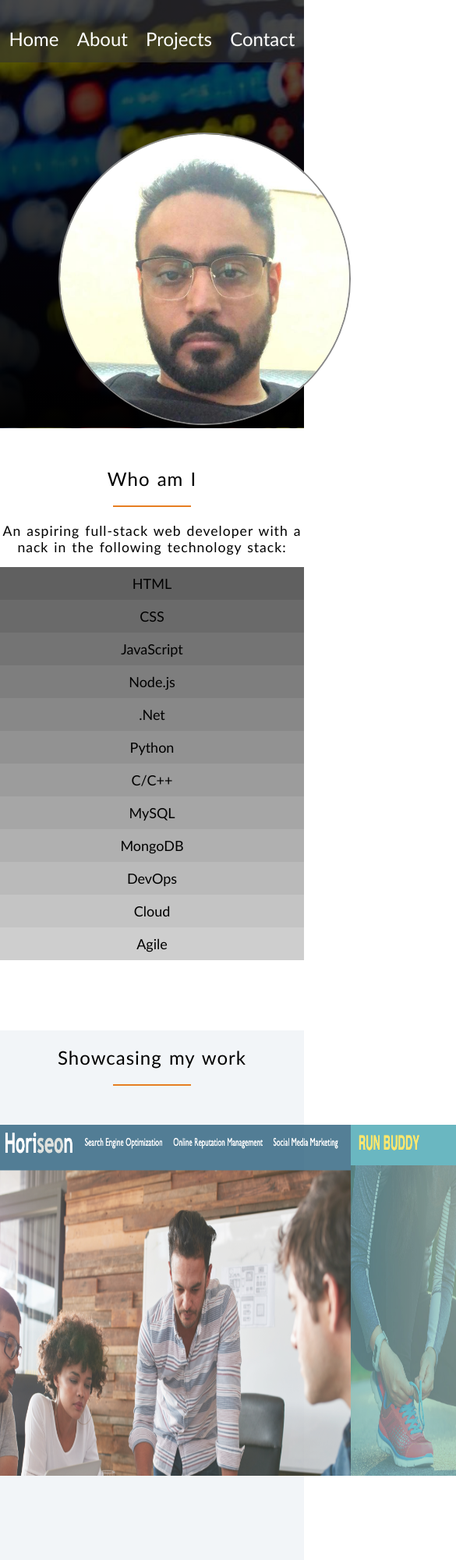
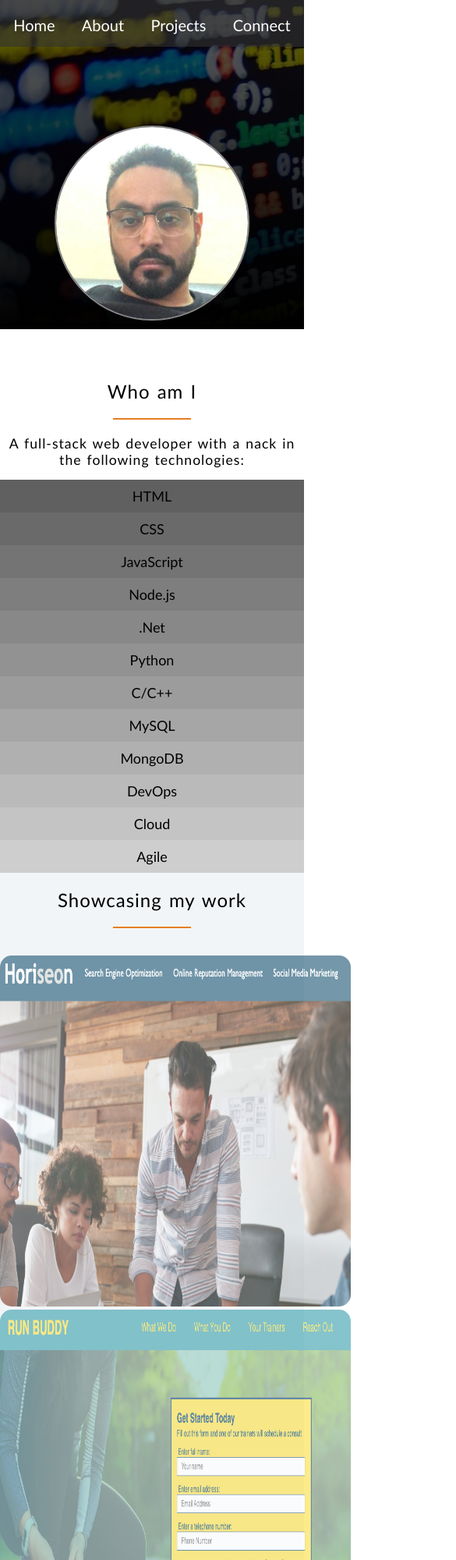
Before and after one commit to neetsabharwal/Portfolio, a plain HTML site: page index.html in a window 390 px wide. Shown: the top 2000 px of the page at 78% size, 585 px wide, since content can reach past the window. Drawn offline with Linux system fonts and the light colour scheme; files whose address does not match are found by name.

Commit message:
final changes

```diff
--- a/assets/css/styles.css
+++ b/assets/css/styles.css
@@ -8,8 +8,9 @@ a{
     text-decoration: none;
 }
 
-section{
-    padding: 20px 0px;
+body{
+    display: flex;
+    flex-direction: column;
 }
 
 h2{
@@ -44,7 +45,7 @@ h3{
 
 @keyframes anime {
     from {
-        background-position: 0 100%;
+        background-position: 0 110%;
       }
       to {
         background-position: 0 0;
@@ -59,6 +60,7 @@ header{
     height: 65vh;
     animation: anime 20s linear infinite;
     margin-bottom: 30px;
+    display: flex;
 }
 
 nav{
@@ -94,6 +96,11 @@ nav ul li a:hover{
     transition: 0.05s;
 }
 
+#img-div{
+    display: flex;
+    flex-shrink: 1;
+}
+
 #head-shot{
     border-radius: 375px;
     height: 375px;
@@ -107,14 +114,12 @@ nav ul li a:hover{
 
 #second-section{
     background-color: #fff;
-    height: 88vh;
 }
 
 #tech-stack{
     display: flex;
     flex-direction: column;
     text-align: center;
-    margin-top: 10px;
 }
 
 .tech{
@@ -178,29 +183,45 @@ nav ul li a:hover{
 
 #third-section{
     background-color: rgb(242, 245, 248);
-    height: 90vh;
+    padding-top: 20px;
+    padding-bottom: 35px;
 }
 
 #proj-imgs{
     display: flex;
     justify-content: space-around;
-    padding-top: 30px;
+    padding-top: 15px;
+    flex-wrap: wrap;
 }
 
 .projectimage{
     height: 450px;
     width: 450px;
-    opacity: 0.80;
+    opacity: 0.65;
+    border-radius: 15px;
 }
 
 .projectimage:hover{
     opacity: 1;
-    transform: scale(1.03);
+    transform: scale(1.08);
+    border-radius: 5px;
+}
+
+#flex1{
+    flex-shrink: 0;
+}
+
+#flex2{
+    flex-shrink: 0;
+}
+
+#flex3{
+    flex-shrink: 0;
 }
 
 #fourth-section{
     background-color: #fff;
-    height: 65vh;
+    padding: 20px 0;
 }
 
 label{
@@ -258,9 +279,10 @@ textarea{
 
 footer{
     background-color: #333;
-    padding: 40px;
+    padding: 20px;
     font-size: 80%;
-    position: relative;
+    display: flex;
+    flex-direction: column;
 }
 
 .social-links ul{
@@ -317,3 +339,57 @@ footer p{
 footer p:hover{
     color: #fff;
 }
+
+@media screen and (max-width: 1000px){
+    #head-shot{
+        border-radius: 250px;
+        height: 250px;
+        width: 250px;
+        object-fit:cover;
+        position: relative;
+        margin-top: 150px;
+        margin-left: 50px;
+    }
+    header{
+        height: 50vh;
+    }
+    nav ul li a{
+        font-size: 20px;
+    }
+    nav{
+        height: 60px;
+    }
+    nav ul{
+        margin-top: 20px;
+    }
+    #third-section{
+        padding-top: 20px;
+    }
+}
+
+@media screen and (max-width: 600px) {
+
+    #img-div{
+        margin: auto;
+    }
+
+    #head-shot{
+        position: static;
+        margin: auto;
+        margin-top: 150px;
+    }
+
+    #second-section{
+        margin-top: 35px;
+    }
+
+    #third-section{
+        padding-top: 20px;
+    }
+}
+
+@media screen and (max-width: 780px){
+    .social-links ul{
+        padding-top: 10px;
+    }
+}
--- a/index.html
+++ b/index.html
@@ -20,18 +20,20 @@
                         <a href="#third-section">Projects</a>
                     </li>
                     <li>
-                        <a href="#fourth-section">Contact</a>
+                        <a href="#fourth-section">Connect</a>
                     </li>
                 </ul>
             </nav>
-            <img src="./assets/images/headshot.jpeg" alt="A head shot of Gurneet in a pair of spectacles wearing a black sweatshirt." id="head-shot">
+            <div id="img-div">
+                <img src="./assets/images/headshot.jpeg" alt="A head shot of Gurneet in a pair of spectacles wearing a black sweatshirt." id="head-shot">
+            </div>
         </header>
         <section id="second-section">
             <div>
                 <h2>Who am I</h2>
             </div>
             <div>
-                <h3>An aspiring full-stack web developer with a nack in the following technology stack:</h3>
+                <h3>A full-stack web developer with a nack in the following technologies:</h3>
             </div>
             <div id="tech-stack">
                 <div class="tech" id="t1">
@@ -77,13 +79,13 @@
                 <h2>Showcasing my work</h2>
             </div>
             <div id="proj-imgs">
-                    <div>
+                    <div id="flex1">
                         <a href="https://neetsabharwal.github.io/Week_1_Challenge_Horiseon/"><img src="./assets/images/Horiseon.png" class="projectimage"></a>
                     </div>
-                    <div>
+                    <div id="flex2">
                         <a href="https://neetsabharwal.github.io/Module_1_Run_Buddy/"><img src="./assets/images/Run-Buddy.png" class="projectimage"></a>
                     </div>
-                    <div>
+                    <div id="flex3">
                         <a href="#third-section"><img src="./assets/images/dummy.jpeg" class="projectimage"></a>
                     </div>
             </div>
@@ -93,7 +95,7 @@
                 <h2>Happy to hear from you</h2>
             </div>
             <div>
-                <form method="post" action="#" class="contact-form">
+                <form class="contact-form">
                     <div>
                         <div>
                             <label for="name">Name</label>
@@ -118,10 +120,7 @@
                     </div>
                     <div>
                         <div>
-                            <label>&nbsp;</label>
-                        </div>
-                        <div>
-                            <a href="#home"><button class="submit">Send it!</button></a>
+                            <button class="submit">Send it!</button>
                         </div>
                     </div>
                 </form>
@@ -130,7 +129,7 @@
         <footer>
             <div class="foot-note">
                 <p>
-                    Created by Gurneet! An aspiring Full Stack Developer!!
+                    Phone: 647-638-6530 | Email: neetsabharwal@gmail.com
                 </p>
             </div>
             <div class="social-links">
```
